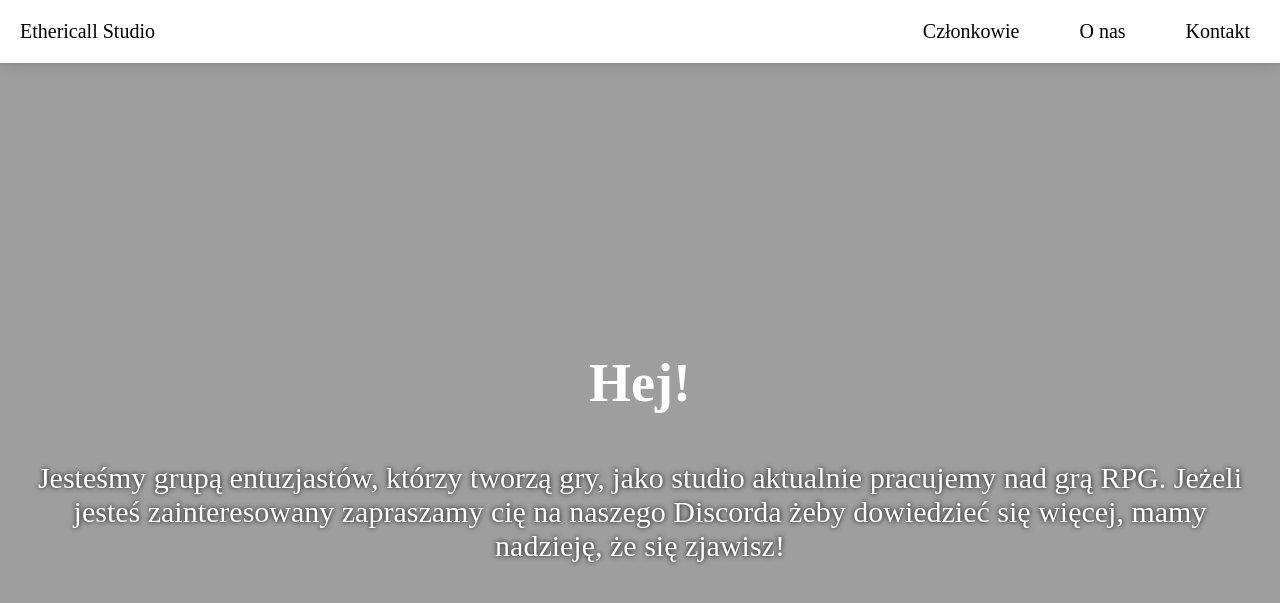
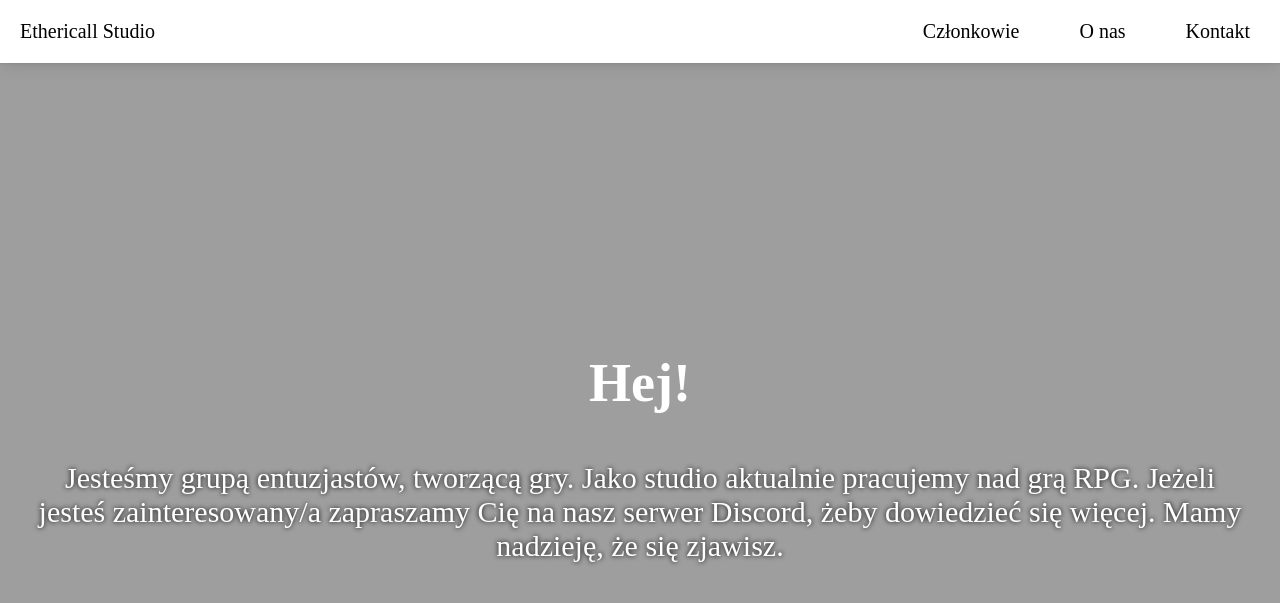
Before and after one commit to Ethericall-Studio/ethericall-studio.github.io, a Jekyll site: the page built from index-pl.md, in a window 1280 px wide and 900 px high. Shown: the top 603 px of the window. Built offline with Jekyll 4.4.1, drawn with Linux system fonts in a browser that asks for light colours; some web fonts are replaced.

Commit message:
Update index-pl.md

```diff
--- a/index-pl.md
+++ b/index-pl.md
@@ -7,9 +7,9 @@ lang: "pl"
 <div class="hero-grid">
 <h1 class="hero-title">Hej!</h1>
 <p class="hero-title2">
-Jesteśmy grupą entuzjastów, którzy tworzą gry, jako studio aktualnie pracujemy nad grą RPG. {% if site.discord %}
-Jeżeli jesteś zainteresowany zapraszamy cię na naszego <a href="{{ site.url }}{{ site.baseurl }}/discord-pl" class="perm-white">Discorda</a>
-żeby dowiedzieć się więcej, mamy nadzieję, że się zjawisz! {% endif %}</p>
+Jesteśmy grupą entuzjastów, tworzącą gry. Jako studio aktualnie pracujemy nad grą RPG. {% if site.discord %}
+Jeżeli jesteś zainteresowany/a zapraszamy Cię na nasz serwer <a href="{{ site.url }}{{ site.baseurl }}/discord-pl" class="perm-white">Discord</a>,
+żeby dowiedzieć się więcej. Mamy nadzieję, że się zjawisz. {% endif %}</p>
 </div>
 </section>
 <section class="about">
```
